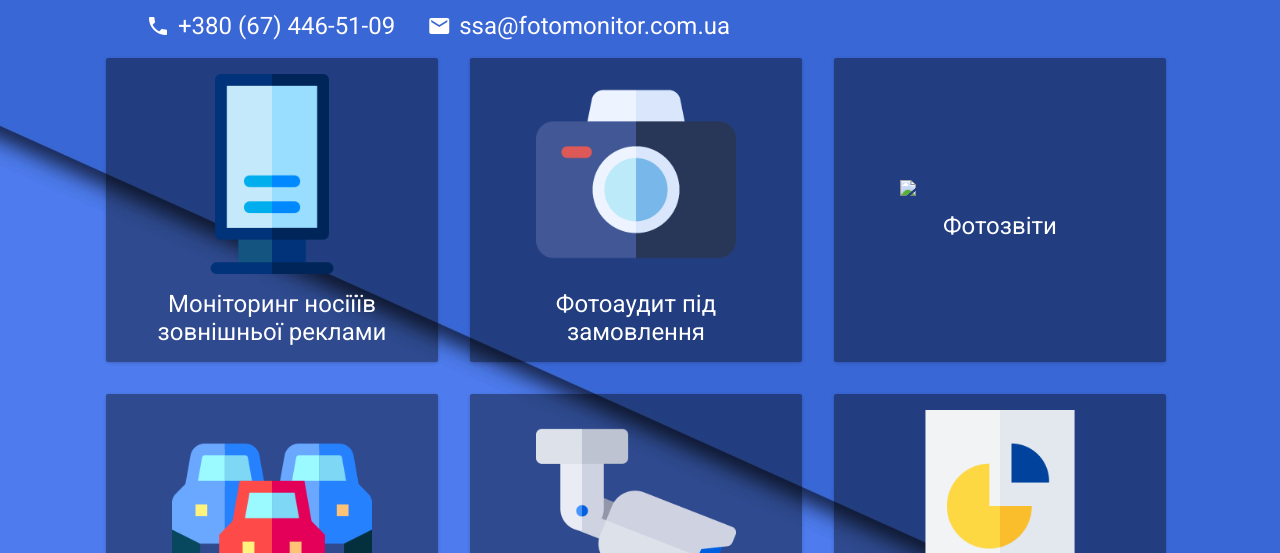
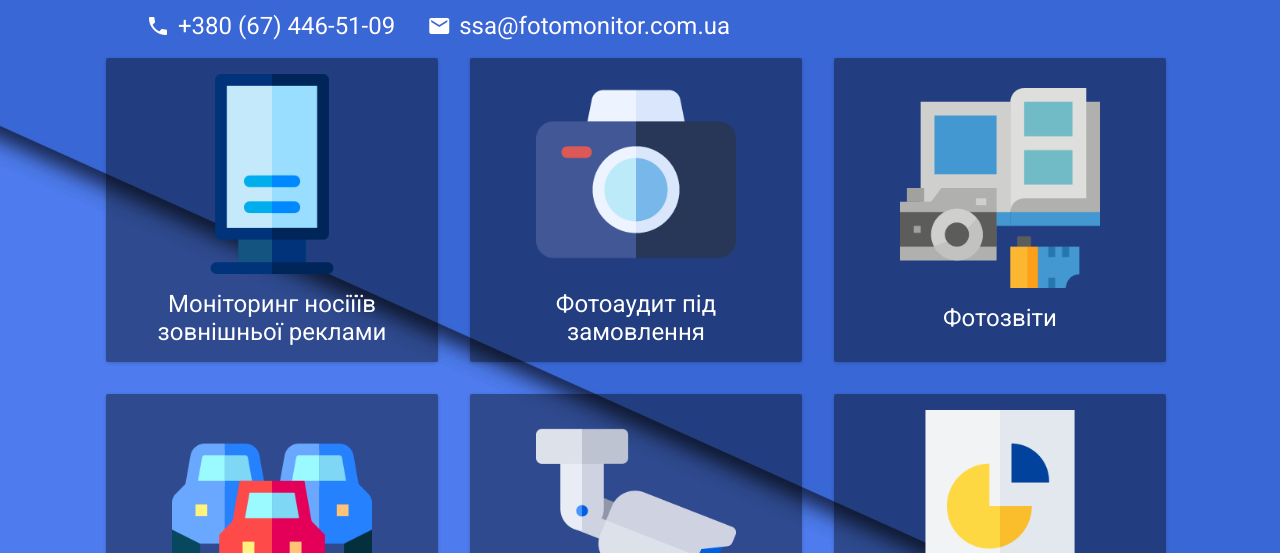
Before and after one commit to TonyTekk/fotomonitor-landing, a website built with webpack: page index.html in a window 1280 px wide. Shown: the part 247-800 px from the top of the page. Built offline with nearby package versions, Linux system fonts and the light colour scheme; files whose address does not match are found by name.

Commit message:
Add service icon

```diff
--- a/index.html
+++ b/index.html
@@ -88,7 +88,7 @@
 
 
         <p class="service-type">
-            <img src="dist/static/services/picture.png">
+            <img src="dist/static/services/photo-book.png">
             Фотозвіти
         </p>
 
```
Also changed, not shown: dist/static/services/photo-book.png (added).
